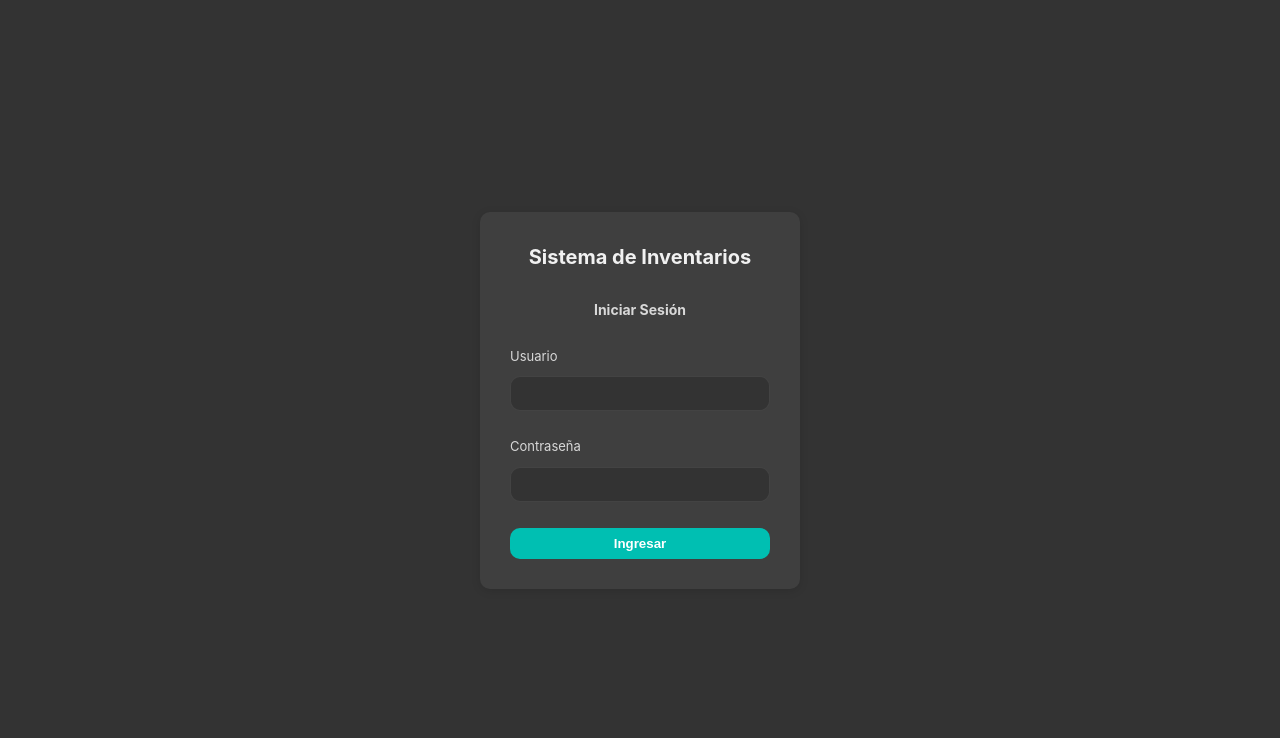
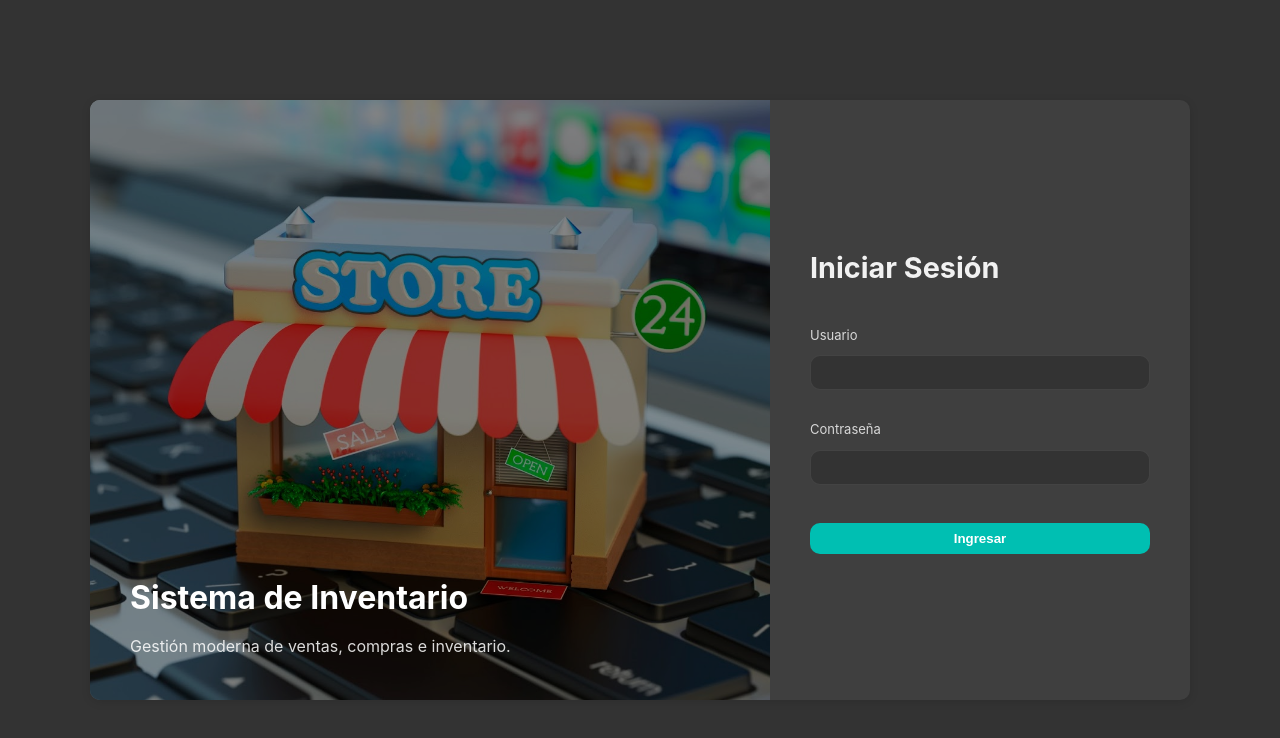
Before and after one commit to stan-2021131/BD1_Project2, a React (Vite) app in the folder Frontend/: page / in a window 1280 px wide. Shown: the top 738 px of the page. Built offline with nearby package versions, Linux system fonts and the light colour scheme.

Commit message:
Cambios en la estructura html del login para aplicar estilo e imagen ilustrativa

```diff
--- a/Frontend/src/pages/Login/Login.tsx
+++ b/Frontend/src/pages/Login/Login.tsx
@@ -34,44 +34,102 @@ const Login = () => {
     return (
         <div className="login-container">
 
+        <div className="login-layout">
+
+            {/* IZQUIERDA */}
+            <div className="login-hero">
+
+                <img
+                    src="../../../src/assets/tienda.jpg"
+                    alt="Tienda"
+                    className="login-image"
+                />
+
+                <div className="login-overlay">
+
+                    <h1>
+                        Sistema de Inventario
+                    </h1>
+
+                    <p>
+                        Gestión moderna de ventas,
+                        compras e inventario.
+                    </p>
+
+                </div>
+
+            </div>
+
+            {/* DERECHA */}
             <div className="login-card">
-                <h1 className="login-title">Sistema de Inventarios</h1>
-                <h2 className="login-subtitle">Iniciar Sesión</h2>
 
-                <form onSubmit={handleSubmit} className="login-form">
+                <h2 className="login-subtitle">
+                    Iniciar Sesión
+                </h2>
+
+                <form
+                    onSubmit={handleSubmit}
+                    className="login-form"
+                >
 
                     <div className="form-group">
-                        <label className="form-label">Usuario</label>
+
+                        <label className="form-label">
+                            Usuario
+                        </label>
+
                         <input
                             className="form-input"
                             type="text"
                             value={usuario}
-                            onChange={(e) => setUsuario(e.target.value)}
+                            onChange={(e) =>
+                                setUsuario(e.target.value)
+                            }
                             required
                         />
+
                     </div>
 
                     <div className="form-group">
-                        <label className="form-label">Contraseña</label>
+
+                        <label className="form-label">
+                            Contraseña
+                        </label>
+
                         <input
                             className="form-input"
                             type="password"
                             value={contrasena}
-                            onChange={(e) => setContrasena(e.target.value)}
+                            onChange={(e) =>
+                                setContrasena(e.target.value)
+                            }
                             required
                         />
+
                     </div>
 
-                    {error && <p className="login-error">{error}</p>}
+                    {error && (
+                        <p className="login-error">
+                            {error}
+                        </p>
+                    )}
 
-                    <button className="form-btn login-btn" type="submit">
-                        {loading ? "Ingresando..." : "Ingresar"}
+                    <button
+                        className="form-btn login-btn"
+                        type="submit"
+                    >
+                        {loading
+                            ? "Ingresando..."
+                            : "Ingresar"}
                     </button>
 
                 </form>
+
             </div>
 
         </div>
+
+    </div>
     );
 };
 
--- a/Frontend/src/pages/Login/style.css
+++ b/Frontend/src/pages/Login/style.css
@@ -1,53 +1,205 @@
+/* ============================= */
 /* CONTENEDOR */
+/* ============================= */
+
 .login-container {
-    height: 100vh;
+
+    min-height: 100vh;
+
     display: flex;
+
     align-items: center;
+
     justify-content: center;
 
-    background: var(--color-bg);
+    padding: 20px;
+
+    background-color:
+        var(--color-bg);
 }
 
-/* CARD */
-.login-card {
-    background: var(--color-surface);
-    padding: 30px;
-    border-radius: var(--radius);
-    box-shadow: var(--shadow);
+/* ============================= */
+/* LAYOUT */
+/* ============================= */
 
-    width: 320px;
-    display: flex;
-    flex-direction: column;
-    gap: 15px;
+.login-layout {
+
+    width: 100%;
+
+    max-width: 1100px;
+
+    display: grid;
+
+    grid-template-columns:
+        1fr 420px;
+
+    background-color:
+        var(--color-surface);
+
+    border-radius:
+        var(--radius);
+
+    overflow: hidden;
+
+    box-shadow:
+        var(--shadow);
 }
 
-/* TITULOS */
-.login-title {
-    text-align: center;
-    font-size: 20px;
+/* ============================= */
+/* HERO */
+/* ============================= */
+
+.login-hero {
+
+    position: relative;
+
+    min-height: 600px;
+
+    overflow: hidden;
 }
 
+.login-image {
+
+    width: 100%;
+
+    height: 100%;
+
+    object-fit: cover;
+
+    display: block;
+}
+
+.login-overlay {
+
+    position: absolute;
+
+    inset: 0;
+
+    background:
+        rgba(0,0,0,0.45);
+
+    display: flex;
+
+    flex-direction: column;
+
+    justify-content: flex-end;
+
+    padding: 40px;
+
+    color: white;
+}
+
+.login-overlay h1 {
+
+    font-size: 2rem;
+
+    margin-bottom: 12px;
+}
+
+.login-overlay p {
+
+    color:
+        rgba(255,255,255,0.85);
+
+    max-width: 400px;
+
+    line-height: 1.6;
+}
+
+/* ============================= */
+/* CARD */
+/* ============================= */
+
+.login-card {
+
+    padding: 40px;
+
+    display: flex;
+
+    flex-direction: column;
+
+    justify-content: center;
+
+    gap: 24px;
+}
+
+/* TITLES */
+
 .login-subtitle {
-    text-align: center;
-    font-size: 14px;
-    color: var(--color-text-muted);
+
+    text-align: left;
+
+    font-size: 1.8rem;
+
+    font-weight: 700;
 }
 
 /* FORM */
+
 .login-form {
+
     display: flex;
+
     flex-direction: column;
-    gap: 12px;
+
+    gap: 16px;
 }
 
 /* BOTÓN */
+
 .login-btn {
+
     width: 100%;
+
+    margin-top: 8px;
 }
 
 /* ERROR */
+
 .login-error {
-    color: var(--color-danger);
-    font-size: 13px;
-    text-align: center;
+
+    color:
+        var(--color-danger);
+
+    font-size: 0.9rem;
 }
+
+/* ============================= */
+/* RESPONSIVE */
+/* ============================= */
+
+@media (max-width: 900px) {
+
+    .login-layout {
+
+        grid-template-columns: 1fr;
+    }
+
+    .login-hero {
+
+        min-height: 240px;
+    }
+}
+
+@media (max-width: 600px) {
+
+    .login-card {
+
+        padding: 24px;
+    }
+
+    .login-overlay {
+
+        padding: 24px;
+    }
+
+    .login-overlay h1 {
+
+        font-size: 1.5rem;
+    }
+
+    .login-subtitle {
+
+        font-size: 1.4rem;
+    }
+}
```
Also changed, not shown: Frontend/src/assets/tienda.jpg (added).
